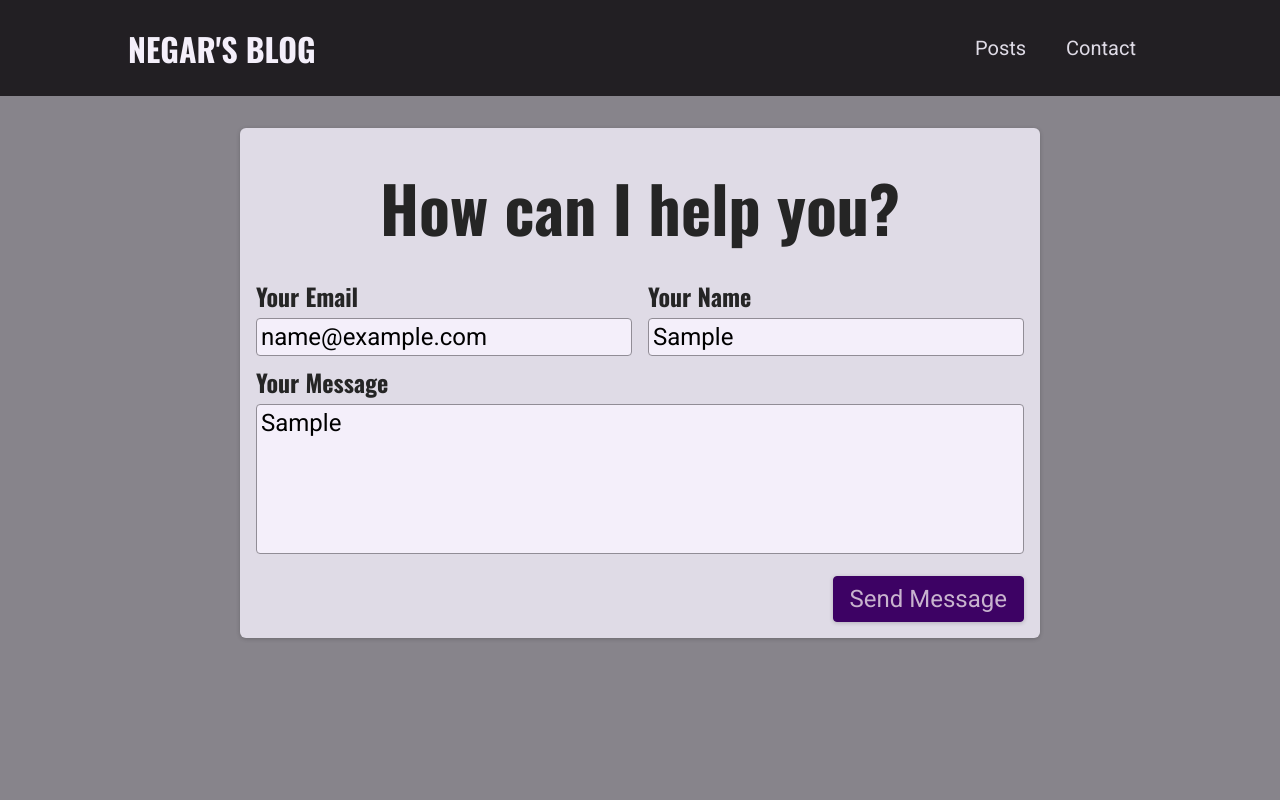
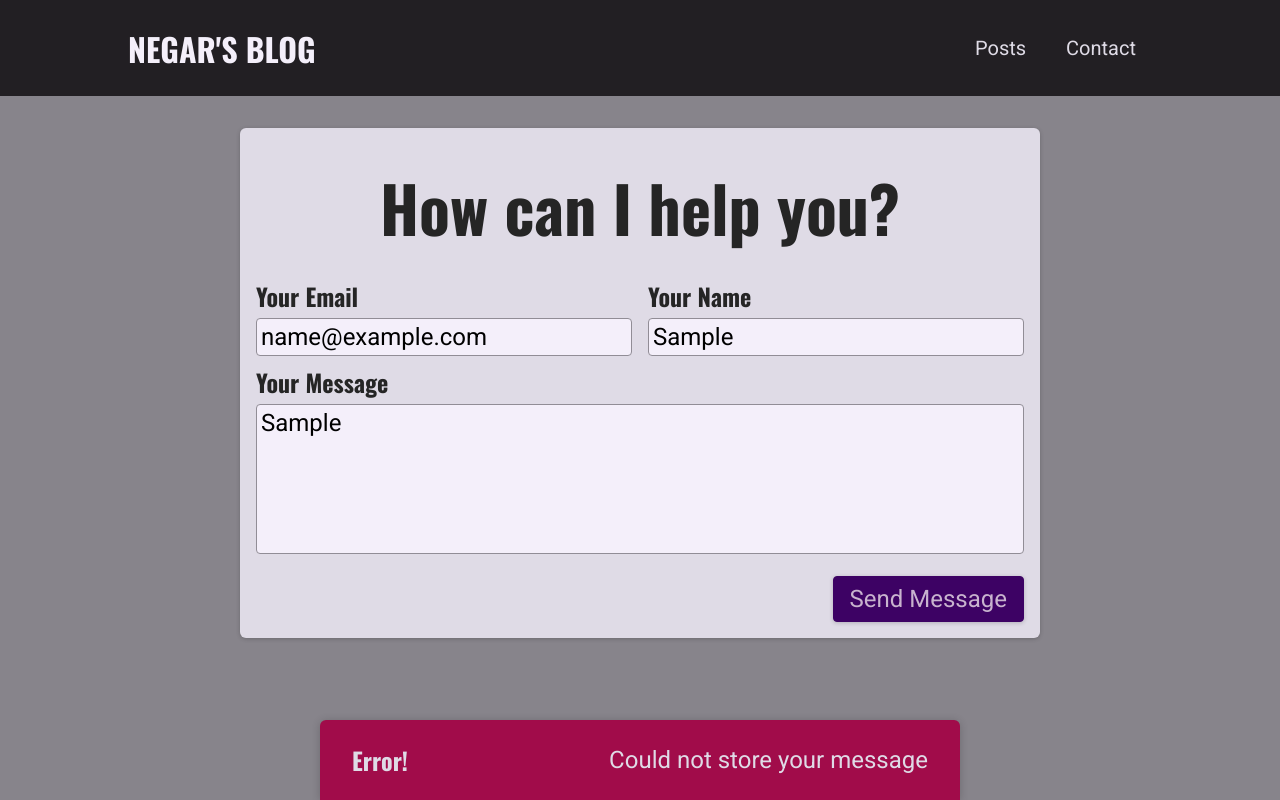
Before and after one commit to negarlatifian/blog, a Next.js app: page /contact in a window 1280 px wide. Both pictures are taken after typing "name@example.com", "Sample", "Sample" into the empty fields and a click on the button "Send Message". Built offline with nearby package versions, Linux system fonts and the light colour scheme; no server answers; the database is empty.

Commit message:
added error handling to the contact form ui

```diff
--- a/components/contact/contact-form.js
+++ b/components/contact/contact-form.js
@@ -1,24 +1,80 @@
-import { useState } from "react";
+import { useState, useEffect } from "react";
+import Notification from "../ui/notification";
 import classes from "./contact-form.module.css";
+
+const sendContactData = async (contactData) => {
+  const response = await fetch("/api/contact", {
+    method: "POST",
+    body: JSON.stringify(contactData),
+    headers: {
+      "Content-Type": "application/json",
+    },
+  });
+  const data = await response.json();
+  if (!response.ok) {
+    throw new Error(data.message || "something went wrong");
+  }
+};
 
 const ContactForm = () => {
   const [enteredEmail, setEmail] = useState("");
   const [enteredName, setName] = useState("");
   const [enteredMessage, setMessage] = useState("");
-  const submitHandler = (event) => {
+  const [status, setStatus] = useState();
+  const [requestError, setRequestError] = useState();
+  useEffect(() => {
+    if (status === "success" || status === "error") {
+      const timer = setTimeout(() => {
+        setRequestError(null);
+        setStatus(null);
+      }, 3000);
+      return () => clearTimeout(timer);
+    }
+  }, [status]);
+
+  const submitHandler = async (event) => {
     event.preventDefault();
-    fetch("/api/contact", {
-      method: "POST",
-      body: JSON.stringify({
+
+    setStatus("pending");
+    try {
+      await sendContactData({
         email: enteredEmail,
         name: enteredName,
         message: enteredMessage,
-      }),
-      headers: {
-        "Content-Type": "application/json",
-      },
-    });
+      });
+      setStatus("success");
+      setEmail("");
+      setMessage("");
+      setName("");
+    } catch (error) {
+      setStatus("error");
+      setRequestError(error.message);
+    }
   };
+  let notification;
+  switch (status) {
+    case "pending":
+      notification = {
+        status: "pending",
+        title: "Sending message ...",
+        message: "Your message is on its way",
+      };
+      break;
+    case "success":
+      notification = {
+        status: "success",
+        title: "Success!",
+        message: "Message sent successfully",
+      };
+      break;
+    case "error":
+      notification = {
+        status: "error",
+        title: "Error!",
+        message: requestError,
+      };
+      break;
+  }
   return (
     <section className={classes.contact}>
       <h1>How can I help you?</h1>
@@ -59,6 +115,13 @@
           <button>Send Message</button>
         </div>
       </form>
+      {notification && (
+        <Notification
+          status={notification.status}
+          title={notification.title}
+          message={notification.message}
+        />
+      )}
     </section>
   );
 };
--- /dev/null
+++ b/components/ui/notification.js
@@ -0,0 +1,26 @@
+import classes from "./notification.module.css";
+
+const Notification = (props) => {
+  const { title, message, status } = props;
+
+  let statusClasses = "";
+
+  if (status === "success") {
+    statusClasses = classes.success;
+  }
+
+  if (status === "error") {
+    statusClasses = classes.error;
+  }
+
+  const cssClasses = `${classes.notification} ${statusClasses}`;
+
+  return (
+    <div className={cssClasses}>
+      <h2>{title}</h2>
+      <p>{message}</p>
+    </div>
+  );
+};
+
+export default Notification;
--- /dev/null
+++ b/components/ui/notification.module.css
@@ -0,0 +1,43 @@
+.notification {
+  display: flex;
+  justify-content: space-between;
+  align-items: center;
+  color: var(--color-grey-100);
+  background-color: var(--color-grey-800);
+  padding: 0 var(--size-8);
+  box-shadow: 0 1px 8px rgba(0, 0, 0, 0.2);
+  position: fixed;
+  height: 5rem;
+  bottom: 0;
+  width: 100%;
+  left: 0;
+  border-top-right-radius: 0;
+  border-top-left-radius: 0;
+}
+
+.notification h2 {
+  font-size: var(--size-6);
+  margin: 0;
+}
+
+.notification p {
+  margin: 0;
+}
+
+.success {
+  background-color: var(--color-success-500);
+  color: var(--color-grey-800);
+}
+
+.error {
+  background-color: var(--color-error-500);
+}
+
+@media (min-width: 768px) {
+  .notification {
+    width: 40rem;
+    left: calc(50% - 20rem);
+    border-top-right-radius: 6px;
+    border-top-left-radius: 6px;
+  }
+}
```
